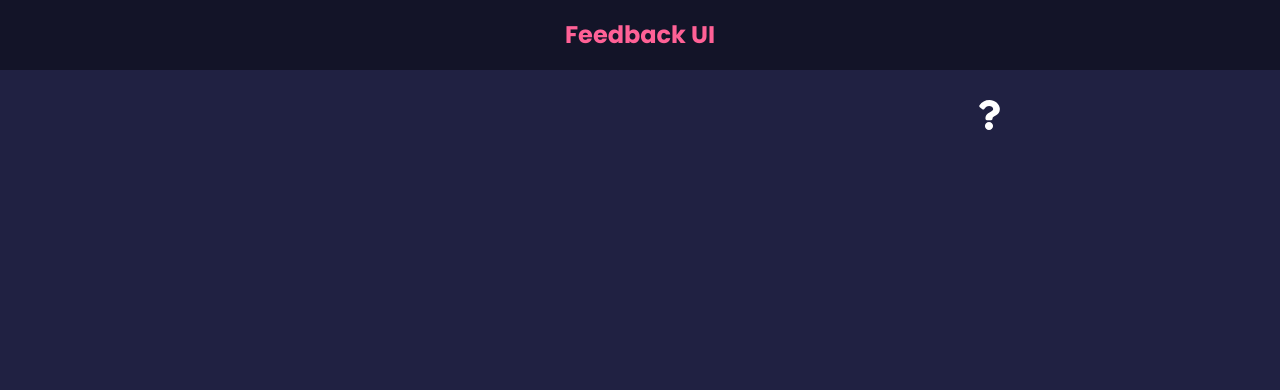
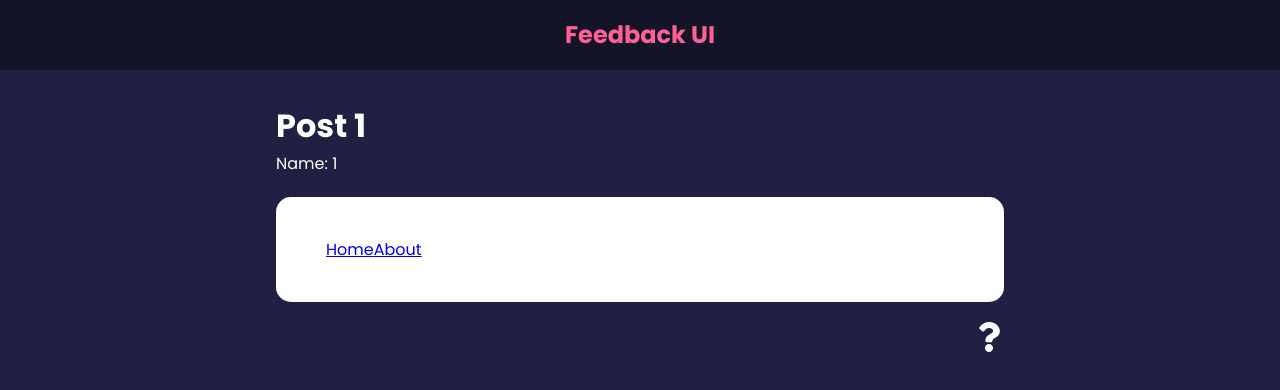
Before and after one commit to HamedNaghdi/feedback-app, a React (Create React App) app: page /post/1/1 in a window 1280 px wide. Before the commit this address had no page. Shown: the top 390 px of the page. Built offline with nearby package versions, Linux system fonts and the light colour scheme.

Commit message:
027-NavLink and useParams

```diff
--- a/src/App.js
+++ b/src/App.js
@@ -5,8 +5,10 @@
     Switch,
     Route,
     Routes,
-    Link
+    Link,
+    NavLink
   } from "react-router-dom";
+import Card from "./components/shared/Card";
 import { useState } from "react";
 import Header from "./components/Header"
 import FeedbackList from "./components/FeedbackList"
@@ -15,6 +17,7 @@
 import FeedbackData from "./data/FeedbackData";
 import AboutIconLink from "./components/AboutIconLink";
 import AboutPage from "./pages/AboutPage";
+import Post from "./components/Post";
 
 function App() {
     const [feedback, setFeedback] = useState(FeedbackData)
@@ -43,7 +46,18 @@
                         </>
                     } />
                     <Route path="/about" element={<AboutPage />} />
+                    <Route path="/post/:slug/:name" element={<Post />} />
                 </Routes>
+
+                <Card>
+                    <NavLink to="/" activeClassName="active">
+                        Home
+                    </NavLink>
+                    <NavLink to="/about" activeClassName="active">
+                        About
+                    </NavLink>
+                </Card>
+
                 <AboutIconLink />
             </div>
         </Router>
--- /dev/null
+++ b/src/components/Post.jsx
@@ -0,0 +1,15 @@
+import {useParams} from 'react-router-dom'
+
+function Post() {
+
+  const params = useParams()
+
+  return (
+    <div>
+      <h1>Post {params.slug}</h1>
+      <p>Name: {params.name}</p>
+    </div>
+  )
+}
+
+export default Post
--- a/src/index.css
+++ b/src/index.css
@@ -4,6 +4,11 @@
     box-sizing: border-box;
     margin: 0;
     padding: 0;
+}
+
+.active {
+    background: #000;
+    color: red;
 }
 
 body {
```
